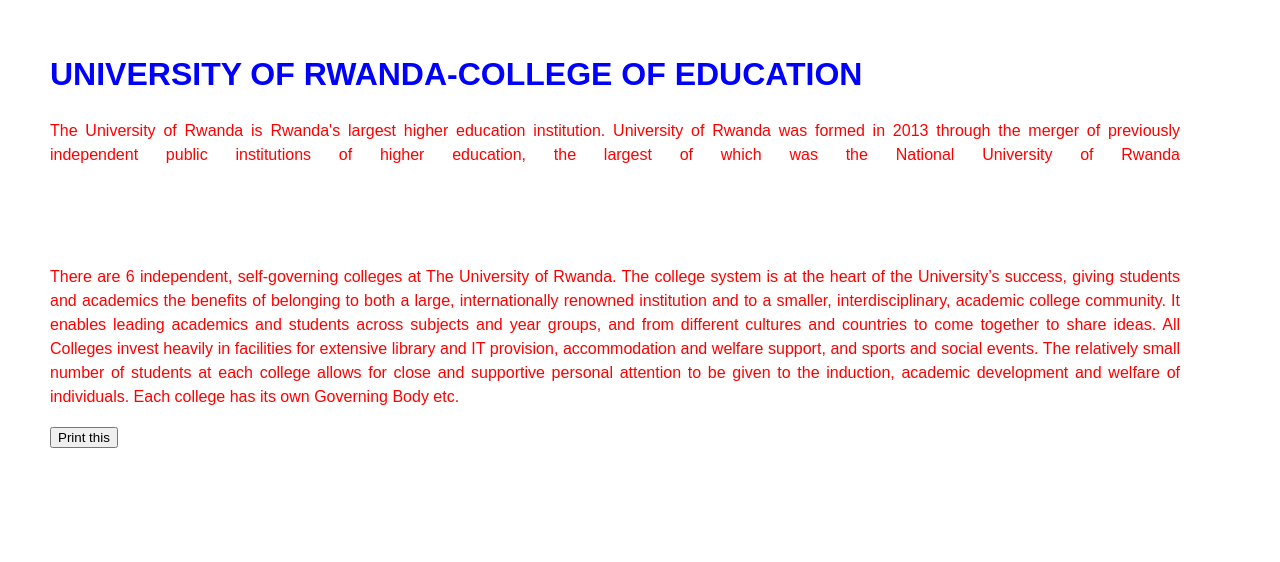
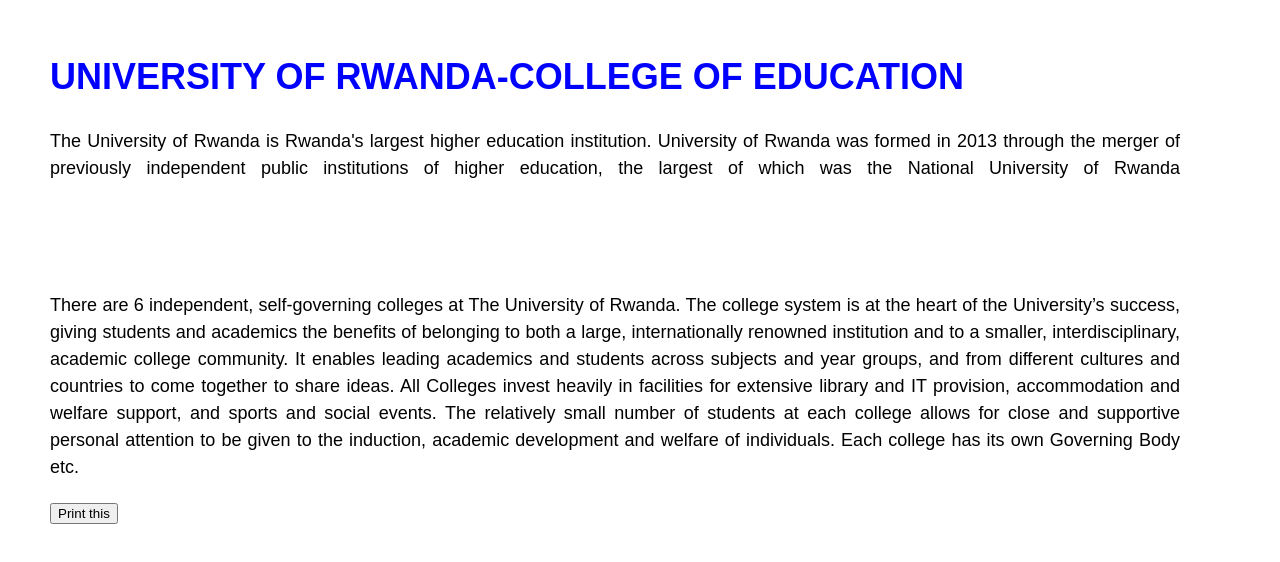
Before and after one commit to ngiruwonsanga-sudo/web, a plain HTML site: page Layout.html in a window 1280 px wide. Drawn offline with Linux system fonts and the light colour scheme.

Commit message:
Update Layout.css

```diff
--- a/Layout.css
+++ b/Layout.css
@@ -2,8 +2,8 @@ body{
 	line-height: 1.5;
 	text-align: justify;
 	font-family: arial;
-	font-size: 16px;
+	font-size: 18px;
 	margin-right: 50px;
-	color:red;
+	color:black;
 	margin:50px 100px 100px 50px;
 }
```
